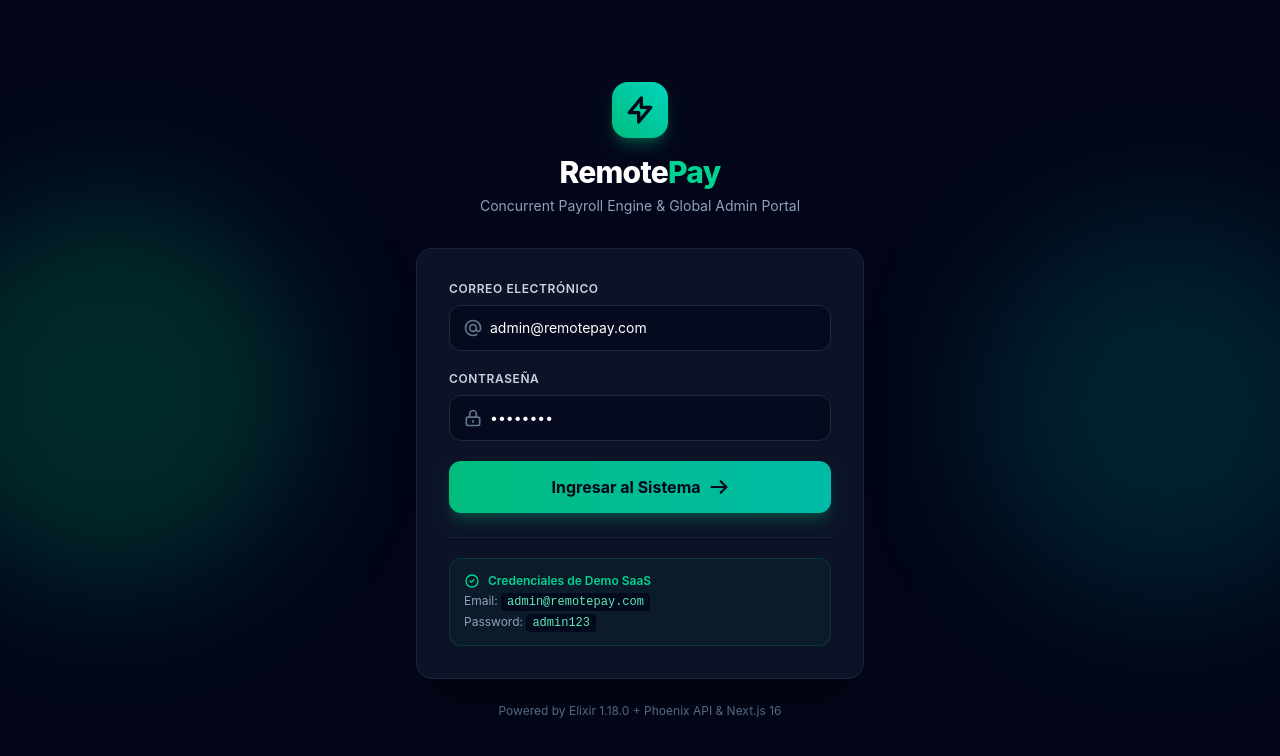
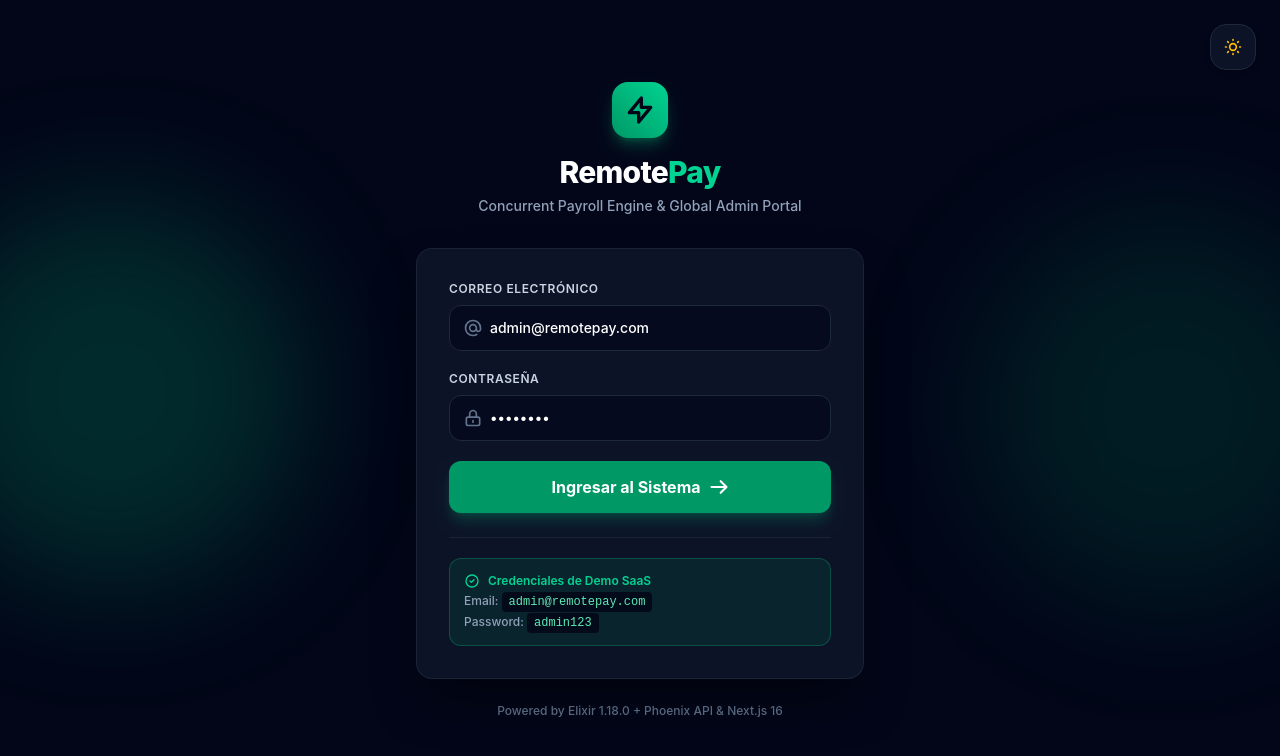
Before and after one commit to jlcarrascof/concurrent-payroll-engine, a Next.js app in the folder dashboard/: page /login in a window 1280 px wide. Shown: the top 756 px of the page. Built offline with nearby package versions, Linux system fonts and the light colour scheme.

Commit message:
Add dark mode toggle, align login palette, extend brand tokens

```diff
--- a/dashboard/app/globals.css
+++ b/dashboard/app/globals.css
@@ -1,12 +1,18 @@
 @import "tailwindcss";
+
+@custom-variant dark (&:where(.dark, .dark *));
 
 @theme {
   --color-brand-50: #ecfdf5;
   --color-brand-100: #d1fae5;
+  --color-brand-200: #a7f3d0;
+  --color-brand-300: #6ee7b7;
   --color-brand-400: #34d399;
   --color-brand-500: #10b981;
   --color-brand-600: #059669;
   --color-brand-700: #047857;
+  --color-brand-800: #065f46;
+  --color-brand-900: #064e3b;
   --color-sidebar: #0f172a;
   --color-surface: #1e293b;
   --font-sans: 'Inter', system-ui, -apple-system, sans-serif;
@@ -15,40 +21,82 @@
 }
 
 @layer base {
-  html { font-family: var(--font-sans); -webkit-font-smoothing: antialiased; }
-  body { background-color: #f8fafc; color: #0f172a; }
+  html {
+    font-family: var(--font-sans);
+    -webkit-font-smoothing: antialiased;
+  }
+
+  body {
+    background-color: #f8fafc;
+    color: #0f172a;
+    transition: background-color 0.3s ease, color 0.3s ease;
+  }
+
+  html.dark body {
+    background-color: #020617;
+    color: #f8fafc;
+  }
 }
 
 @layer components {
   .btn-primary {
-    display: inline-flex; align-items: center; gap: 0.5rem;
+    display: inline-flex;
+    align-items: center;
+    gap: 0.5rem;
     padding: 0.5rem 1rem;
     background-color: var(--color-brand-600);
     color: white;
     border-radius: 0.5rem;
-    font-size: 0.875rem; font-weight: 500;
-    transition: background-color 0.15s;
+    font-size: 0.875rem;
+    font-weight: 500;
+    transition: background-color 0.15s ease, transform 0.1s ease;
   }
-  .btn-primary:hover { background-color: var(--color-brand-700); }
-  .btn-primary:disabled { opacity: 0.5; cursor: not-allowed; }
+  .btn-primary:hover {
+    background-color: var(--color-brand-700);
+  }
+  .btn-primary:disabled {
+    opacity: 0.5;
+    cursor: not-allowed;
+  }
 
   .btn-secondary {
-    display: inline-flex; align-items: center; gap: 0.5rem;
+    display: inline-flex;
+    align-items: center;
+    gap: 0.5rem;
     padding: 0.5rem 1rem;
     background-color: white;
     color: #334155;
     border: 1px solid #e2e8f0;
     border-radius: 0.5rem;
-    font-size: 0.875rem; font-weight: 500;
-    transition: background-color 0.15s;
+    font-size: 0.875rem;
+    font-weight: 500;
+    transition: all 0.15s ease;
   }
-  .btn-secondary:hover { background-color: #f8fafc; }
+  .btn-secondary:hover {
+    background-color: #f8fafc;
+  }
+
+  html.dark .btn-secondary {
+    background-color: #0f172a;
+    color: #cbd5e1;
+    border-color: #1e293b;
+  }
+  html.dark .btn-secondary:hover {
+    background-color: #1e293b;
+  }
 
   .card {
     background-color: white;
     border-radius: var(--radius-card);
     border: 1px solid #e2e8f0;
-    box-shadow: 0 1px 2px rgba(0,0,0,0.05);
+    box-shadow: 0 1px 3px rgba(0,0,0,0.05);
+    transition: all 0.3s ease;
+  }
+
+  html.dark .card {
+    background-color: #0f172a;
+    border-color: #1e293b;
+    box-shadow: 0 4px 6px -1px rgba(0, 0, 0, 0.3);
   }
 
   .form-input {
@@ -57,11 +105,23 @@
     border: 1px solid #e2e8f0;
     padding: 0.5rem 0.75rem;
     font-size: 0.875rem;
+    transition: border-color 0.15s ease, box-shadow 0.15s ease;
   }
+
+  html.dark .form-input {
+    background-color: #020617;
+    border-color: #1e293b;
+    color: white;
+  }
+
   .form-input:focus {
     outline: none;
-    ring: 2px solid var(--color-brand-500);
-    border-color: transparent;
+    border-color: var(--color-brand-500);
+    box-shadow: 0 0 0 2px var(--color-brand-100);
+  }
+
+  html.dark .form-input:focus {
+    box-shadow: 0 0 0 2px rgba(16, 185, 129, 0.2);
   }
 
   .form-label {
@@ -72,8 +132,24 @@
     margin-bottom: 0.375rem;
   }
 
-  .badge-active    { @apply px-2 py-0.5 rounded-full text-xs font-medium bg-green-100 text-green-700; }
-  .badge-inactive  { @apply px-2 py-0.5 rounded-full text-xs font-medium bg-slate-100 text-slate-600; }
-  .badge-pending   { @apply px-2 py-0.5 rounded-full text-xs font-medium bg-yellow-100 text-yellow-700; }
-  .badge-error     { @apply px-2 py-0.5 rounded-full text-xs font-medium bg-red-100 text-red-700; }
+  html.dark .form-label {
+    color: #94a3b8;
+  }
+
+  .badge-active    { display: inline-flex; align-items: center; padding: 0.125rem 0.625rem; border-radius: 9999px; font-size: 0.75rem; font-weight: 500; background-color: #d1fae5; color: #047857; }
+  .badge-inactive  { display: inline-flex; align-items: center; padding: 0.125rem 0.625rem; border-radius: 9999px; font-size: 0.75rem; font-weight: 500; background-color: #f1f5f9; color: #475569; }
+  .badge-pending   { display: inline-flex; align-items: center; padding: 0.125rem 0.625rem; border-radius: 9999px; font-size: 0.75rem; font-weight: 500; background-color: #fef3c7; color: #b45309; }
+  .badge-error     { display: inline-flex; align-items: center; padding: 0.125rem 0.625rem; border-radius: 9999px; font-size: 0.75rem; font-weight: 500; background-color: #fee2e2; color: #b91c1c; }
+
+  html.dark .badge-active   { background-color: rgba(16, 185, 129, 0.15); color: #34d399; }
+  html.dark .badge-inactive { background-color: rgba(148, 163, 184, 0.15); color: #94a3b8; }
+  html.dark .badge-pending  { background-color: rgba(245, 158, 11, 0.15); color: #fbbf24; }
+  html.dark .badge-error    { background-color: rgba(239, 68, 68, 0.15); color: #f87171; }
 }
+
+/* Ocultar insignia e indicadores dev de Next.js */
+nextjs-portal,
+[data-nextjs-toast],
+[data-nextjs-dialog-overlay] {
+  display: none !important;
+}
--- a/dashboard/app/login/page.tsx
+++ b/dashboard/app/login/page.tsx
@@ -1,6 +1,6 @@
 'use client'
 
-import { useState } from 'react'
+import { useState, useEffect } from 'react'
 import { useRouter } from 'next/navigation'
 
 export default function LoginPage() {
@@ -9,6 +9,37 @@ export default function LoginPage() {
   const [password, setPassword] = useState('admin123')
   const [loading, setLoading] = useState(false)
   const [error, setError] = useState('')
+  const [isDark, setIsDark] = useState(true)
+
+  // Initialize theme from localStorage or system preference
+  useEffect(() => {
+    const savedTheme = localStorage.getItem('theme')
+    if (savedTheme) {
+      const dark = savedTheme === 'dark'
+      setIsDark(dark)
+      if (dark) {
+        document.documentElement.classList.add('dark')
+      } else {
+        document.documentElement.classList.remove('dark')
+      }
+    } else {
+      document.documentElement.classList.add('dark')
+      localStorage.setItem('theme', 'dark')
+    }
+  }, [])
+
+  // Toggle Light/Dark Mode
+  const toggleTheme = () => {
+    const newDark = !isDark
+    setIsDark(newDark)
+    if (newDark) {
+      document.documentElement.classList.add('dark')
+      localStorage.setItem('theme', 'dark')
+    } else {
+      document.documentElement.classList.remove('dark')
+      localStorage.setItem('theme', 'light')
+    }
+  }
 
   const handleLogin = (e: React.FormEvent) => {
     e.preventDefault()
@@ -28,33 +59,55 @@ export default function LoginPage() {
   }
 
   return (
-    <div className="min-h-screen bg-slate-950 flex items-center justify-center p-4 relative overflow-hidden font-sans">
-      {/* Background Decorative Gradients */}
-      <div className="absolute top-1/4 -left-20 w-96 h-96 bg-emerald-500/20 rounded-full blur-3xl pointer-events-none" />
-      <div className="absolute bottom-1/4 -right-20 w-96 h-96 bg-teal-500/15 rounded-full blur-3xl pointer-events-none" />
+    <div className="min-h-screen bg-slate-150 bg-slate-100 dark:bg-slate-950 text-slate-900 dark:text-slate-100 flex items-center justify-center p-4 relative overflow-hidden font-sans transition-colors duration-300">
+
+      {/* Sun / Moon Theme Toggle Button */}
+      <button
+        type="button"
+        onClick={toggleTheme}
+        className="absolute top-6 right-6 z-50 p-3 rounded-2xl bg-white dark:bg-slate-900/80 border border-slate-300 dark:border-slate-800 text-slate-700 dark:text-slate-300 hover:text-emerald-600 dark:hover:text-emerald-400 shadow-md backdrop-blur-md transition-all duration-200 focus:outline-none hover:scale-105 active:scale-95"
+        title={isDark ? "Cambiar a Modo Claro (☀️)" : "Cambiar a Modo Oscuro (🌙)"}
+      >
+        {isDark ? (
+          /* Sun Icon for Switching to Light */
+          <svg className="w-5 h-5 text-amber-400" fill="none" viewBox="0 0 24 24" stroke="currentColor" strokeWidth={2}>
+            <path strokeLinecap="round" strokeLinejoin="round" d="M12 3v1m0 16v1m9-9h-1M4 12H3m15.364 6.364l-.707-.707M6.343 6.343l-.707-.707m12.728 0l-.707.707M6.343 17.657l-.707.707M16 12a4 4 0 11-8 0 4 4 0 018 0z" />
+          </svg>
+        ) : (
+          /* Moon Icon for Switching to Dark */
+          <svg className="w-5 h-5 text-slate-700" fill="none" viewBox="0 0 24 24" stroke="currentColor" strokeWidth={2}>
+            <path strokeLinecap="round" strokeLinejoin="round" d="M20.354 15.354A9 9 0 018.646 3.646 9.003 9.003 0 0012 21a9.003 9.003 0 008.354-5.646z" />
+          </svg>
+        )}
+      </button>
+
+      {/* Background Decorative Gradients using Brand Color Tokens */}
+      <div className="absolute top-1/4 -left-20 w-96 h-96 bg-emerald-500/20 dark:bg-emerald-500/20 rounded-full blur-3xl pointer-events-none" />
+      <div className="absolute bottom-1/4 -right-20 w-96 h-96 bg-emerald-600/15 dark:bg-emerald-600/15 rounded-full blur-3xl pointer-events-none" />
 
       {/* Container */}
       <div className="w-full max-w-md relative z-10">
+
         {/* Brand Header */}
         <div className="text-center mb-8">
-          <div className="inline-flex items-center justify-center w-14 h-14 rounded-2xl bg-gradient-to-tr from-emerald-500 to-teal-400 shadow-lg shadow-emerald-500/30 mb-4">
-            <svg className="w-8 h-8 text-slate-950" fill="none" viewBox="0 0 24 24" stroke="currentColor" strokeWidth={2.5}>
+          <div className="inline-flex items-center justify-center w-14 h-14 rounded-2xl bg-gradient-to-tr from-emerald-600 to-emerald-400 shadow-lg shadow-emerald-500/30 mb-4">
+            <svg className="w-8 h-8 text-white dark:text-slate-950" fill="none" viewBox="0 0 24 24" stroke="currentColor" strokeWidth={2.5}>
               <path strokeLinecap="round" strokeLinejoin="round" d="M13 10V3L4 14h7v7l9-11h-7z" />
             </svg>
           </div>
-          <h1 className="text-3xl font-extrabold tracking-tight text-white">
-            Remote<span className="text-emerald-400">Pay</span>
+          <h1 className="text-3xl font-extrabold tracking-tight text-slate-900 dark:text-white">
+            Remote<span className="text-emerald-600 dark:text-emerald-400">Pay</span>
           </h1>
-          <p className="text-slate-400 text-sm mt-1.5">
+          <p className="text-slate-600 dark:text-slate-400 text-sm mt-1.5 font-medium">
             Concurrent Payroll Engine &amp; Global Admin Portal
           </p>
         </div>
 
-        {/* Glassmorphism Card */}
-        <div className="bg-slate-900/80 backdrop-blur-xl border border-slate-800/80 rounded-2xl p-8 shadow-2xl shadow-black/50">
+        {/* Glassmorphism Card (Enhanced Contrast for Light Mode) */}
+        <div className="bg-white/95 dark:bg-slate-900/80 backdrop-blur-xl border border-slate-300/80 dark:border-slate-800/80 rounded-2xl p-8 shadow-2xl shadow-slate-300/60 dark:shadow-black/50 transition-colors duration-300">
           <form onSubmit={handleLogin} className="space-y-5">
             {error && (
-              <div className="p-3.5 bg-red-500/10 border border-red-500/30 rounded-xl text-red-400 text-xs flex items-center gap-2">
+              <div className="p-3.5 bg-red-500/10 border border-red-500/30 rounded-xl text-red-600 dark:text-red-400 text-xs flex items-center gap-2 font-medium">
                 <svg className="w-4 h-4 shrink-0" fill="none" viewBox="0 0 24 24" stroke="currentColor">
                   <path strokeLinecap="round" strokeLinejoin="round" strokeWidth={2} d="M12 9v2m0 4h.01m-6.938 4h13.856c1.54 0 2.502-1.667 1.732-3L13.732 4c-.77-1.333-2.694-1.333-3.464 0L3.34 16c-.77 1.333.192 3 1.732 3z" />
                 </svg>
@@ -64,11 +117,11 @@ export default function LoginPage() {
 
             {/* Email Input */}
             <div>
-              <label className="block text-xs font-semibold text-slate-300 uppercase tracking-wider mb-2">
+              <label className="block text-xs font-semibold text-slate-800 dark:text-slate-300 uppercase tracking-wider mb-2">
                 Correo Electrónico
               </label>
               <div className="relative">
-                <div className="absolute inset-y-0 left-0 pl-3.5 flex items-center pointer-events-none text-slate-500">
+                <div className="absolute inset-y-0 left-0 pl-3.5 flex items-center pointer-events-none text-slate-400 dark:text-slate-500">
                   <svg className="w-5 h-5" fill="none" viewBox="0 0 24 24" stroke="currentColor">
                     <path strokeLinecap="round" strokeLinejoin="round" strokeWidth={2} d="M16 12a4 4 0 10-8 0 4 4 0 008 0zm0 0v1.5a2.5 2.5 0 005 0V12a9 9 0 10-9 9m4.5-1.206a8.959 8.959 0 01-4.5 1.207" />
                   </svg>
@@ -78,7 +131,7 @@ export default function LoginPage() {
                   required
                   value={email}
                   onChange={(e) => setEmail(e.target.value)}
-                  className="w-full bg-slate-950/60 border border-slate-800 text-white text-sm rounded-xl pl-10 pr-4 py-3 focus:outline-none focus:border-emerald-500 focus:ring-1 focus:ring-emerald-500 transition-all placeholder:text-slate-600"
+                  className="w-full bg-slate-100/90 dark:bg-slate-950/60 border border-slate-300 dark:border-slate-800 text-slate-900 dark:text-white text-sm rounded-xl pl-10 pr-4 py-3 focus:outline-none focus:border-emerald-500 focus:ring-2 focus:ring-emerald-500/20 transition-all placeholder:text-slate-400 dark:placeholder:text-slate-600 font-medium"
                   placeholder="admin@remotepay.com"
                 />
               </div>
@@ -86,11 +139,11 @@ export default function LoginPage() {
 
             {/* Password Input */}
             <div>
-              <label className="block text-xs font-semibold text-slate-300 uppercase tracking-wider mb-2">
+              <label className="block text-xs font-semibold text-slate-800 dark:text-slate-300 uppercase tracking-wider mb-2">
                 Contraseña
               </label>
               <div className="relative">
-                <div className="absolute inset-y-0 left-0 pl-3.5 flex items-center pointer-events-none text-slate-500">
+                <div className="absolute inset-y-0 left-0 pl-3.5 flex items-center pointer-events-none text-slate-400 dark:text-slate-500">
                   <svg className="w-5 h-5" fill="none" viewBox="0 0 24 24" stroke="currentColor">
                     <path strokeLinecap="round" strokeLinejoin="round" strokeWidth={2} d="M12 15v2m-6 4h12a2 2 0 002-2v-6a2 2 0 00-2-2H6a2 2 0 00-2 2v6a2 2 0 002 2zm10-10V7a4 4 0 00-8 0v4h8z" />
                   </svg>
@@ -100,20 +153,20 @@ export default function LoginPage() {
                   required
                   value={password}
                   onChange={(e) => setPassword(e.target.value)}
-                  className="w-full bg-slate-950/60 border border-slate-800 text-white text-sm rounded-xl pl-10 pr-4 py-3 focus:outline-none focus:border-emerald-500 focus:ring-1 focus:ring-emerald-500 transition-all placeholder:text-slate-600"
+                  className="w-full bg-slate-100/90 dark:bg-slate-950/60 border border-slate-300 dark:border-slate-800 text-slate-900 dark:text-white text-sm rounded-xl pl-10 pr-4 py-3 focus:outline-none focus:border-emerald-500 focus:ring-2 focus:ring-emerald-500/20 transition-all placeholder:text-slate-400 dark:placeholder:text-slate-600 font-medium"
                   placeholder="••••••••"
                 />
               </div>
             </div>
 
-            {/* Submit Button */}
+            {/* Submit Button using Brand Colors */}
             <button
               type="submit"
               disabled={loading}
-              className="w-full bg-gradient-to-r from-emerald-500 to-teal-500 hover:from-emerald-400 hover:to-teal-400 text-slate-950 font-bold py-3.5 px-4 rounded-xl shadow-lg shadow-emerald-500/25 transition-all duration-200 flex items-center justify-center gap-2 group disabled:opacity-50"
+              className="w-full bg-emerald-600 hover:bg-emerald-500 text-white font-bold py-3.5 px-4 rounded-xl shadow-lg shadow-emerald-600/30 transition-all duration-200 flex items-center justify-center gap-2 group disabled:opacity-50 active:scale-[0.99]"
             >
               {loading ? (
-                <svg className="animate-spin h-5 w-5 text-slate-950" viewBox="0 0 24 24" fill="none">
+                <svg className="animate-spin h-5 w-5 text-white" viewBox="0 0 24 24" fill="none">
                   <circle className="opacity-25" cx="12" cy="12" r="10" stroke="currentColor" strokeWidth="4" />
                   <path className="opacity-75" fill="currentColor" d="M4 12a8 8 0 018-8V0C5.373 0 0 5.373 0 12h4zm2 5.291A7.962 7.962 0 014 12H0c0 3.042 1.135 5.824 3 7.938l3-2.647z" />
                 </svg>
@@ -129,26 +182,26 @@ export default function LoginPage() {
           </form>
 
           {/* Demo Info Box */}
-          <div className="mt-6 pt-5 border-t border-slate-800/80">
-            <div className="bg-emerald-500/5 border border-emerald-500/20 rounded-xl p-3.5">
-              <div className="flex items-center gap-2 text-emerald-400 font-semibold text-xs mb-1">
+          <div className="mt-6 pt-5 border-t border-slate-200 dark:border-slate-800/80">
+            <div className="bg-emerald-50 dark:bg-emerald-500/10 border border-emerald-200 dark:border-emerald-500/30 rounded-xl p-3.5">
+              <div className="flex items-center gap-2 text-emerald-800 dark:text-emerald-400 font-semibold text-xs mb-1">
                 <svg className="w-4 h-4" fill="none" viewBox="0 0 24 24" stroke="currentColor" strokeWidth={2}>
                   <path strokeLinecap="round" strokeLinejoin="round" d="M9 12l2 2 4-4m6 2a9 9 0 11-18 0 9 9 0 0118 0z" />
                 </svg>
                 Credenciales de Demo SaaS
               </div>
-              <p className="text-slate-400 text-xs">
-                Email: <code className="text-emerald-300 bg-slate-950/80 px-1.5 py-0.5 rounded">admin@remotepay.com</code>
+              <p className="text-slate-700 dark:text-slate-400 text-xs font-medium">
+                Email: <code className="text-emerald-800 dark:text-emerald-300 bg-emerald-100 dark:bg-slate-950/80 px-1.5 py-0.5 rounded font-mono border border-emerald-200 dark:border-transparent">admin@remotepay.com</code>
               </p>
-              <p className="text-slate-400 text-xs mt-1">
-                Password: <code className="text-emerald-300 bg-slate-950/80 px-1.5 py-0.5 rounded">admin123</code>
+              <p className="text-slate-700 dark:text-slate-400 text-xs mt-1 font-medium">
+                Password: <code className="text-emerald-800 dark:text-emerald-300 bg-emerald-100 dark:bg-slate-950/80 px-1.5 py-0.5 rounded font-mono border border-emerald-200 dark:border-transparent">admin123</code>
               </p>
             </div>
           </div>
         </div>
 
         {/* Footer */}
-        <p className="text-center text-xs text-slate-500 mt-6">
+        <p className="text-center text-xs text-slate-500 dark:text-slate-500 mt-6 font-medium">
           Powered by Elixir 1.18.0 + Phoenix API &amp; Next.js 16
         </p>
       </div>
--- a/dashboard/next.config.ts
+++ b/dashboard/next.config.ts
@@ -1,5 +1,7 @@
 import type { NextConfig } from 'next'
 
-const nextConfig: NextConfig = {}
+const nextConfig: NextConfig = {
+  devIndicators: false,
+}
 
 export default nextConfig
```
